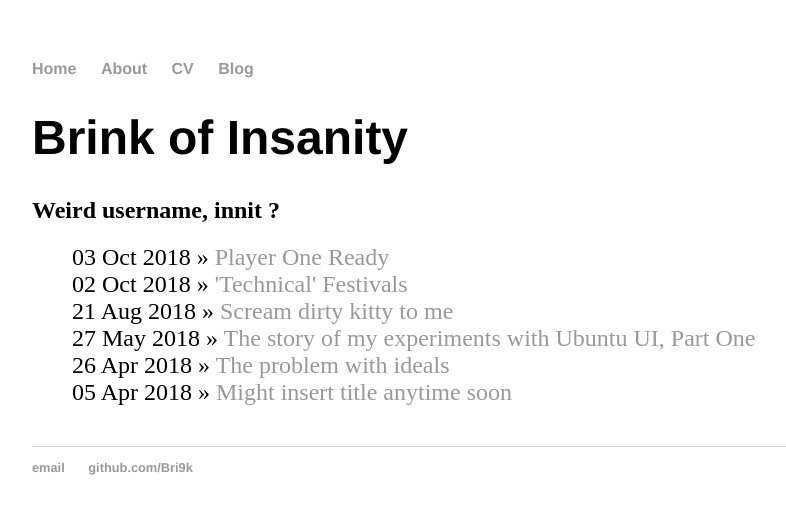
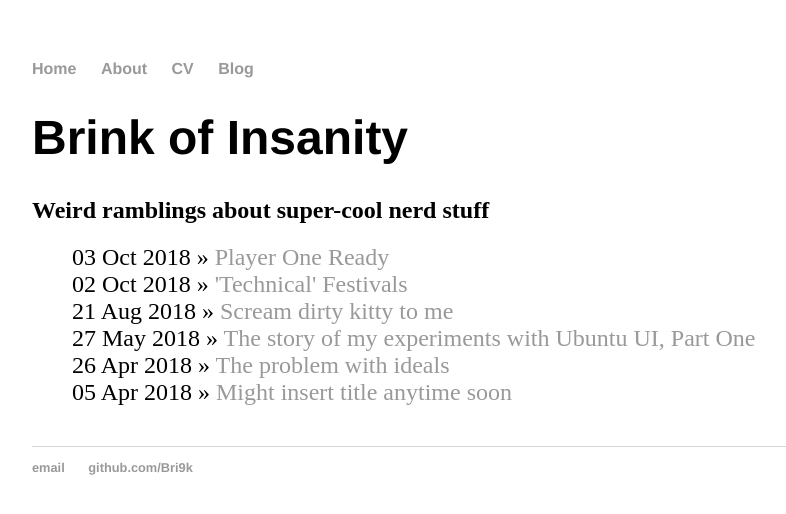
Before and after one commit to akshayrdeodhar/akshayrdeodhar.github.io, a Jekyll site: the page built from blog/index.html, in a window 1280 px wide. Shown: the top 514 px of the page, without its empty margins (160-946 px from the left). Built offline with Jekyll 4.4.1, drawn with Linux system fonts in a browser that asks for light colours.

Commit message:
direct attention away from weird username and towards weird posts

```diff
--- a/blog/index.html
+++ b/blog/index.html
@@ -3,7 +3,7 @@ layout: default
 title: Brink of Insanity
 ---
 <h1>{{ page.title }}</h1>
-<h2>Weird username, innit ?</h2>
+<h2>Weird ramblings about super-cool nerd stuff</h2>
 <ul class="posts">
 
 	{% for post in site.posts %}
```
